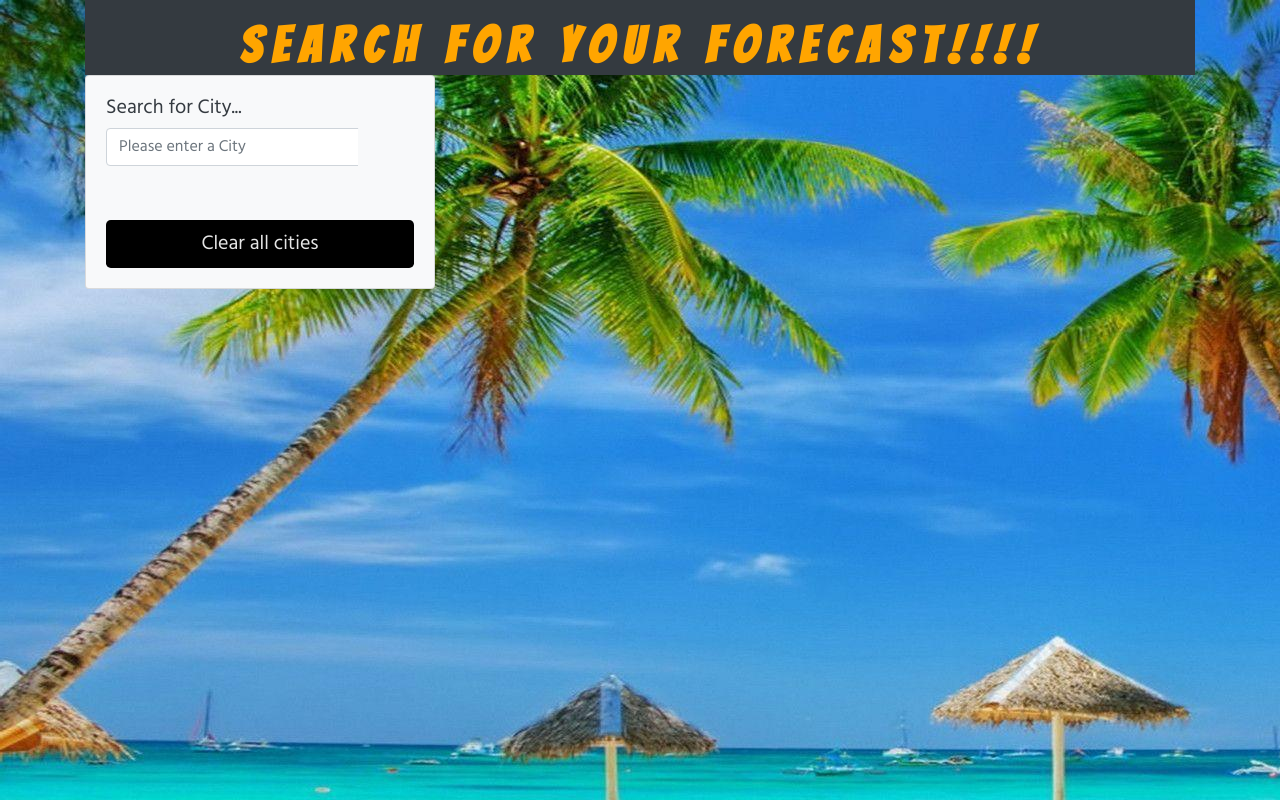
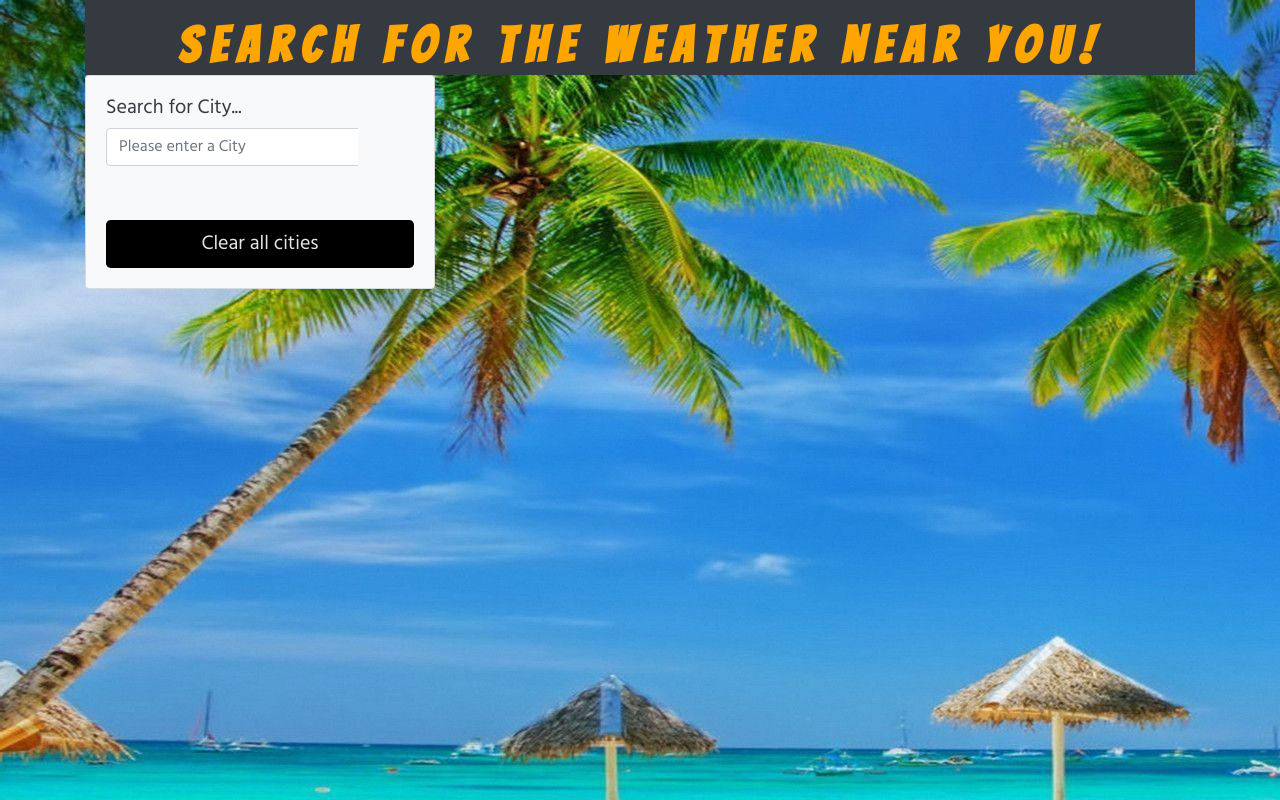
Before and after one commit to JoshHallRVA/Weather-app, a plain HTML site: page index.html in a window 1280 px wide. Drawn offline with nearby package versions, Linux system fonts and the light colour scheme.

Commit message:
chnge txt

```diff
--- a/index.html
+++ b/index.html
@@ -30,7 +30,7 @@
 				class="navbar navbar-dark bg-dark justify-content-center"
 				id="nav-bar"
 			>
-				search for your forecast!!!!
+				Search for the Weather near you!
 			</nav>
 		</div>
 
```
